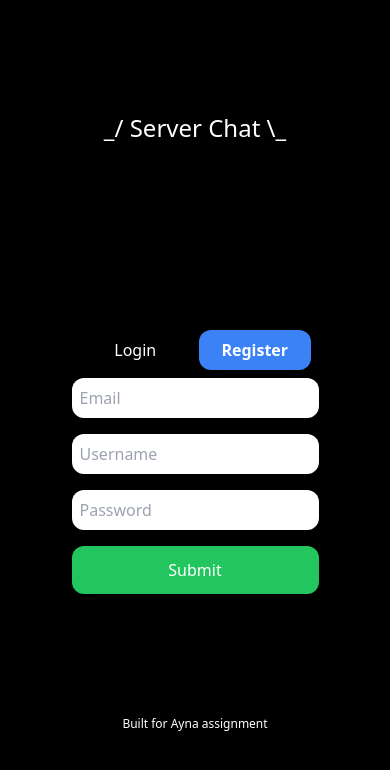
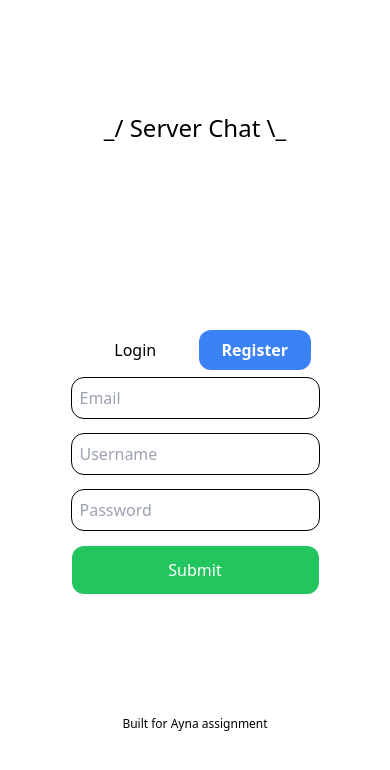
Before and after one commit to prithvi2k2/fe-chat-app, a Next.js app: page / in a window 390 px wide. Both pictures are taken after a click on the label "Register". Shown: the top 770 px of the page. Built offline with nearby package versions, Linux system fonts and the light colour scheme.

Commit message:
Mobile friendly
Purge default next js styles

```diff
--- a/components/Login.jsx
+++ b/components/Login.jsx
@@ -61,7 +61,7 @@
             value={email}
             required
             placeholder="Email"
-            className="p-2 rounded-xl text-black"
+            className="p-2 rounded-xl text-black outline outline-1"
             onChange={(e) => setEmail(e.target.value)}
           />
         </div>
@@ -72,7 +72,7 @@
             value={password}
             required
             placeholder="Password"
-            className="p-2 rounded-xl text-black"
+            className="p-2 rounded-xl text-black outline outline-1"
             onChange={(e) => setPassword(e.target.value)}
           />
         </div>
--- a/components/Register.tsx
+++ b/components/Register.tsx
@@ -62,7 +62,7 @@
             value={email}
             required
             placeholder="Email"
-            className="p-2 rounded-xl text-black"
+            className="p-2 rounded-xl text-black outline outline-1"
             onChange={(e) => setEmail(e.target.value)}
           />
         </div>
@@ -73,7 +73,7 @@
             value={username}
             required
             placeholder="Username"
-            className="p-2 rounded-xl text-black"
+            className="p-2 rounded-xl text-black outline outline-1"
             onChange={(e) => setUsername(e.target.value)}
           />
         </div>
@@ -84,7 +84,7 @@
             value={password}
             required
             placeholder="Password"
-            className="p-2 rounded-xl text-black"
+            className="p-2 rounded-xl text-black outline outline-1"
             onChange={(e) => setPassword(e.target.value)}
           />
         </div>
--- a/styles/globals.css
+++ b/styles/globals.css
@@ -1,33 +1,3 @@
 @tailwind base;
 @tailwind components;
 @tailwind utilities;
-
-:root {
-  --foreground-rgb: 0, 0, 0;
-  --background-start-rgb: 214, 219, 220;
-  --background-end-rgb: 255, 255, 255;
-}
-
-@media (prefers-color-scheme: light) {
-  :root {
-    --foreground-rgb: 255, 255, 255;
-    --background-start-rgb: 0, 0, 0;
-    --background-end-rgb: 0, 0, 0;
-  }
-}
-
-body {
-  color: rgb(var(--foreground-rgb));
-  background: linear-gradient(
-      to bottom,
-      transparent,
-      rgb(var(--background-end-rgb))
-    )
-    rgb(var(--background-start-rgb));
-}
-
-@layer utilities {
-  .text-balance {
-    text-wrap: balance;
-  }
-}
```
